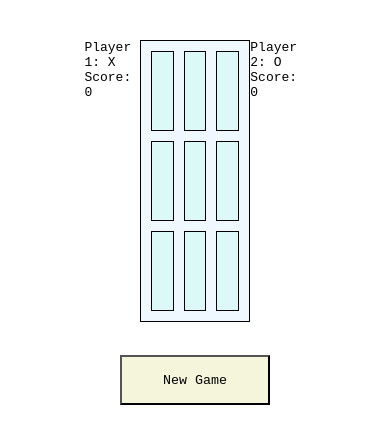
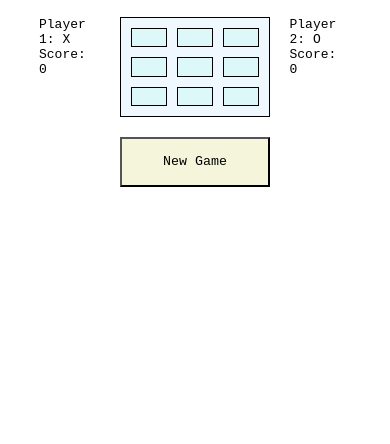
Before and after one commit to agastus047/tic-tac-toe, a plain HTML site: page index.html in a window 390 px wide. Shown: the part 50-494 px from the top of the page. Drawn offline with Linux system fonts and the light colour scheme.

Commit message:
Make grid responsive

```diff
--- a/style.css
+++ b/style.css
@@ -19,20 +19,21 @@ html, body {
 .check {
     border: 1px solid black;
     text-align: center;
-    height: 80px;
-    font-size: 3rem;
+    height: 5vw;
+    font-size: 2.5rem;
     background-color: rgb(220, 248, 248);
 }
 .gameRow {
     display: flex;
     justify-content: space-between;
-    margin: 5vh 10vh;
+    margin: 5vw 10vw;
 }
 .gameContainer {
     width: min(300px,50%);
     display: flex;
     flex-direction: column;
-    gap: 4vh;
+    gap: 5vw;
+    margin: 0 5vw;
 }
 .gameResult {
     text-align: center;
```
